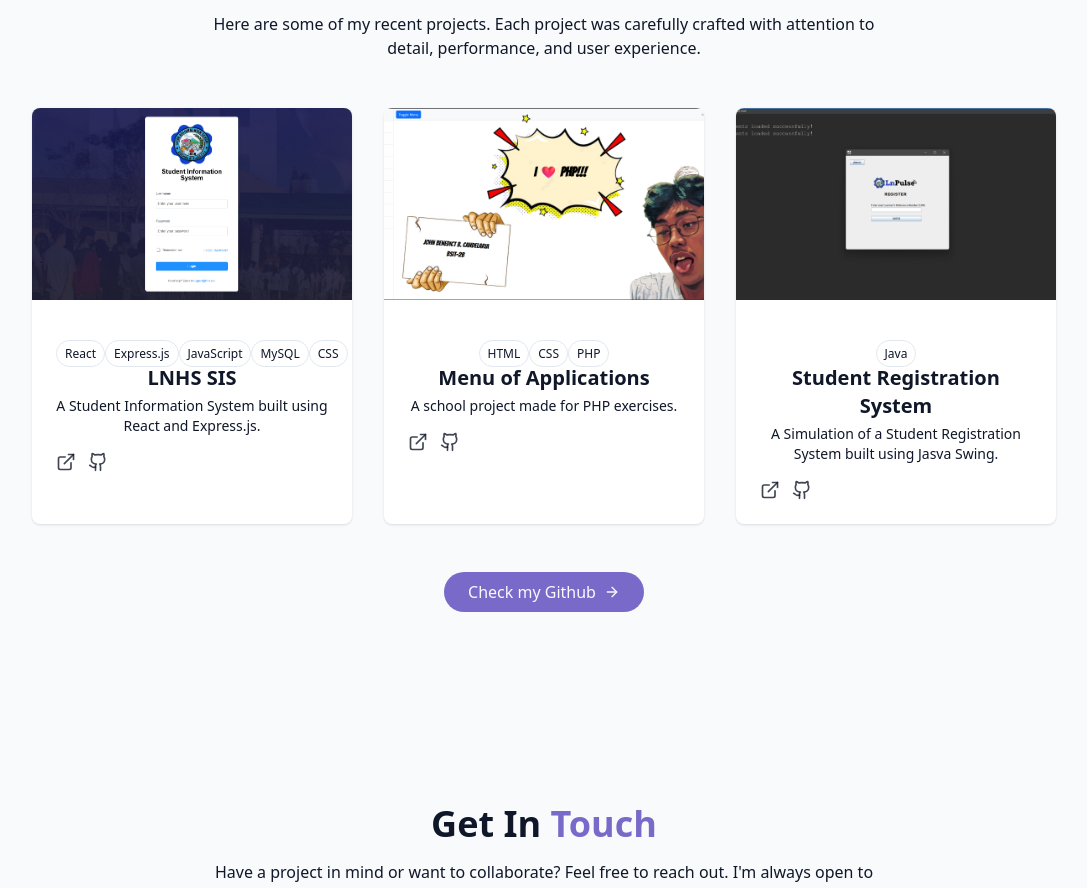
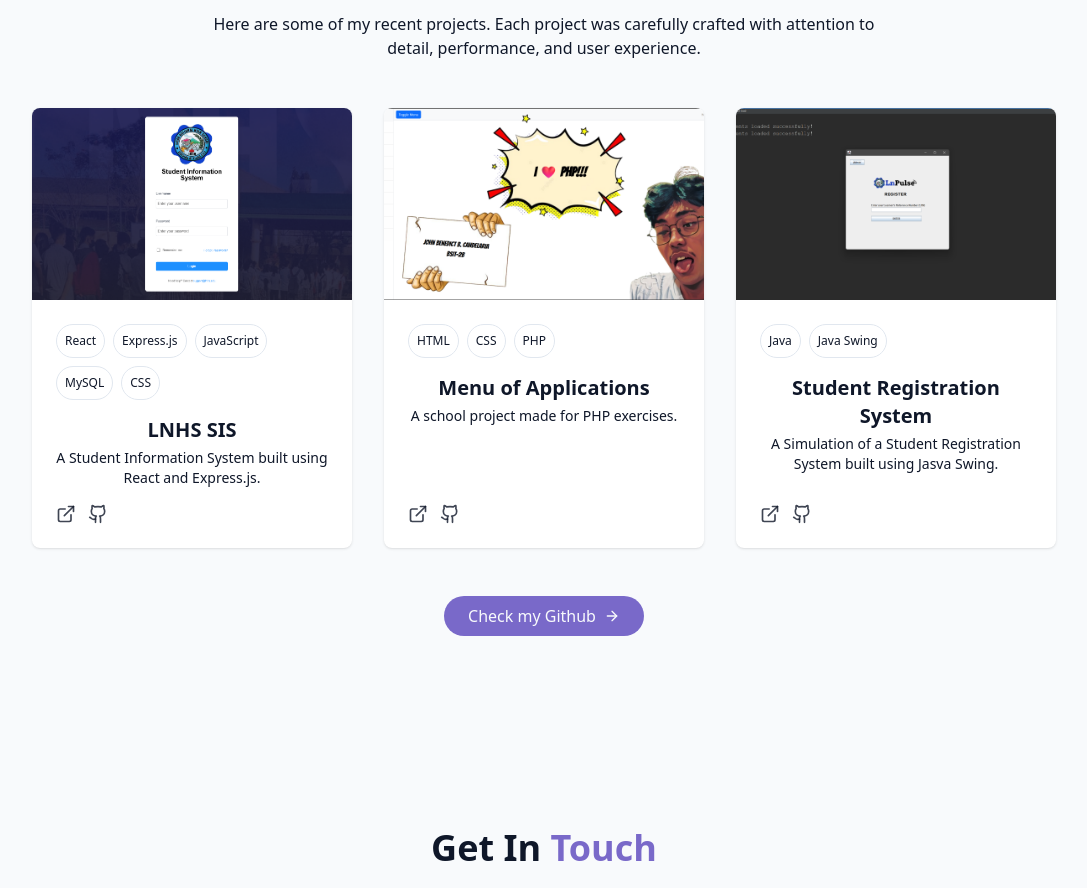
Before and after one commit to ochlzo/personal-portfolio, a React (Vite) app: page / in a window 1280 px wide. Shown: the part 2734-3622 px from the top of the page, without its empty margins (96-1183 px from the left). Built offline with nearby package versions, Linux system fonts and the light colour scheme.

Commit message:
updated icons positioning

```diff
--- a/src/components/ProjectsSection.jsx
+++ b/src/components/ProjectsSection.jsx
@@ -9,7 +9,7 @@ const projects = [
     image: "/projects/LNHS-SIS.png",
     tags: ["React", "Express.js", "JavaScript", "MySQL", "CSS"],
     demoUrl: "#",
-    githubUrl: "#",
+    githubUrl: "https://github.com/ochlzo/LNHS-SIS",
   },
 
   {
@@ -19,7 +19,7 @@ const projects = [
     image: "/projects/MENU-of-APPLICATIONS.png",
     tags: ["HTML", "CSS", "PHP"],
     demoUrl: "#",
-    githubUrl: "#",
+    githubUrl: "https://github.com/ochlzo/Menu-of-Applications",
   },
 
   {
@@ -28,9 +28,9 @@ const projects = [
     description:
       "A Simulation of a Student Registration System built using Jasva Swing.",
     image: "/projects/STUDENT-REGISTRATION-SYSTEM-JAVA-SWING.png",
-    tags: ["Java"],
+    tags: ["Java", "Java Swing"],
     demoUrl: "#",
-    githubUrl: "#",
+    githubUrl: "https://github.com/ochlzo/Student-Registration-System",
   },
 ];
 
@@ -52,7 +52,7 @@ export const ProjectsSection = () => {
           {projects.map((project, key) => (
             <div
               key={key}
-              className="group bg-card rounded-lg overflow-hidden shadow xs card-hover"
+              className="group bg-card rounded-lg overflow-hidden shadow xs card-hover flex flex-col"
             >
               <div className="h-48 overflow-hidden">
                 <img
@@ -62,19 +62,27 @@ export const ProjectsSection = () => {
                 />
               </div>
 
-              <div className="p-6">
-                <div className="flex flex-wrap gap-2 mb-4"></div>
-                {project.tags.map((tag) => (
-                  <span className="px-2 py-1 text-xs font-medium rounded-full border bg-secondary text-secondary-foreground">
-                    {tag}
-                  </span>
-                ))}
+              <div className="p-6 flex flex-col flex-grow">
+                <div className="flex flex-wrap gap-2 mb-2">
+                  {project.tags.map((tag) => (
+                    <span
+                      key={tag}
+                      className="px-2 py-2 text-xs font-medium rounded-full border bg-secondary text-secondary-foreground"
+                    >
+                      {tag}
+                    </span>
+                  ))}
+                </div>
 
-                <h3 className="text-xl font-semibold mb-1">{project.title}</h3>
-                <p className="text-muted-foreground text-sm mb-4">
+                <h3 className="pt-2 text-xl font-semibold mb-1">
+                  {project.title}
+                </h3>
+                <p className="text-muted-foreground text-sm mb-4 flex-grow">
                   {project.description}
                 </p>
-                <div className="flex justify-between items-center">
+
+                {/* Bottom-aligned icons */}
+                <div className="mt-auto flex justify-between items-center">
                   <div className="flex space-x-3">
                     <a
                       href={project.demoUrl}
```
